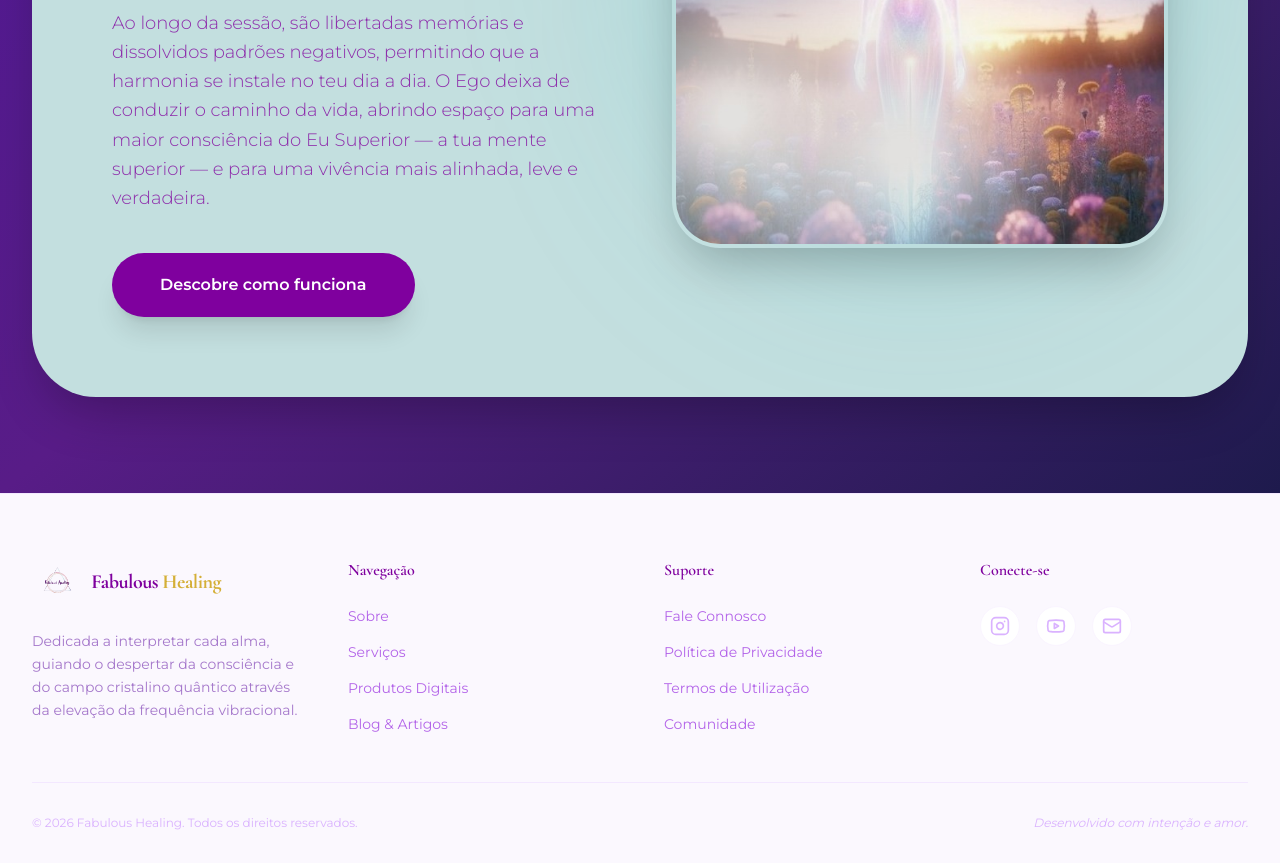
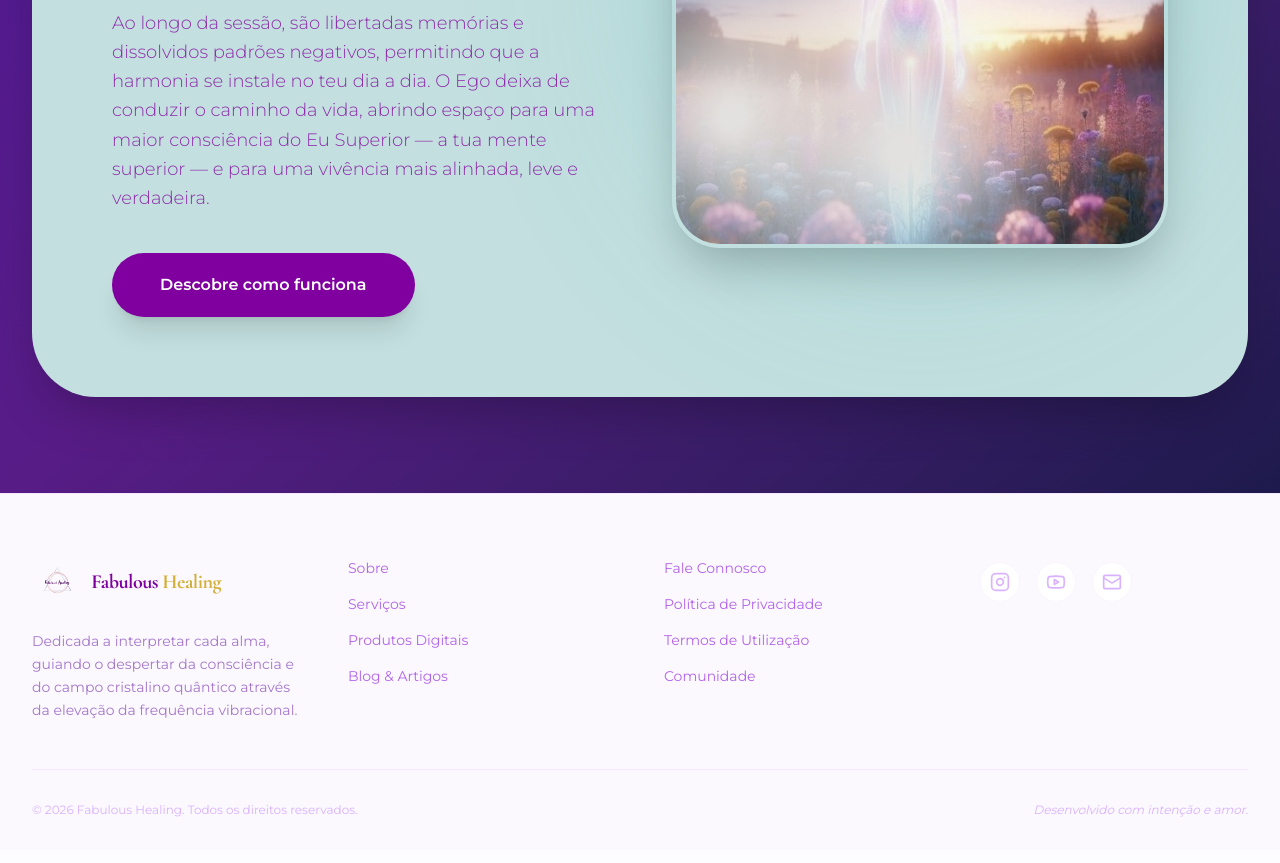
Before and after one commit to sergiorpaes/fabulous-healing, a React (Vite) app: page / in a window 1280 px wide. Shown: the part 2308-3171 px from the top of the page. Built offline with nearby package versions, Linux system fonts and the light colour scheme.

Commit message:
style: remover títulos das secções do rodapé

```diff
--- a/components/Footer.tsx
+++ b/components/Footer.tsx
@@ -28,8 +28,7 @@ const Footer: React.FC = () => {
 
           {/* Quick Links */}
           <div>
-            <h4 className="text-deep-violet font-semibold mb-6">{t.footer.navigation}</h4>
-            <ul className="space-y-4 text-sm text-purple-700/60">
+            <ul className="space-y-4 text-sm text-purple-700/60 transition-all duration-300">
               <li><Link to="/sobre" className="hover:text-spiritual-lavender transition-colors">{t.footer.about}</Link></li>
               <li><Link to="/servicos" className="hover:text-spiritual-lavender transition-colors">{t.footer.services}</Link></li>
               <li><Link to="/produtos" className="hover:text-spiritual-lavender transition-colors">{t.footer.products}</Link></li>
@@ -39,8 +38,7 @@ const Footer: React.FC = () => {
 
           {/* Contact & Support */}
           <div>
-            <h4 className="text-deep-violet font-semibold mb-6">{t.footer.support}</h4>
-            <ul className="space-y-4 text-sm text-purple-700/60">
+            <ul className="space-y-4 text-sm text-purple-700/60 transition-all duration-300">
               <li><Link to="/contato" className="hover:text-spiritual-lavender transition-colors">{t.footer.contact}</Link></li>
               <li>
                 <button
@@ -64,8 +62,7 @@ const Footer: React.FC = () => {
 
           {/* Newsletter / Social */}
           <div>
-            <h4 className="text-deep-violet font-semibold mb-6">{t.footer.connect}</h4>
-            <div className="flex space-x-4 mb-6">
+            <div className="flex space-x-4 mb-6 pt-1 transition-all duration-300">
               <a href="#" className="w-10 h-10 rounded-full bg-white flex items-center justify-center text-purple-300 hover:text-spiritual-lavender hover:bg-purple-50 transition-all border border-purple-50">
                 <Instagram size={20} />
               </a>
```
